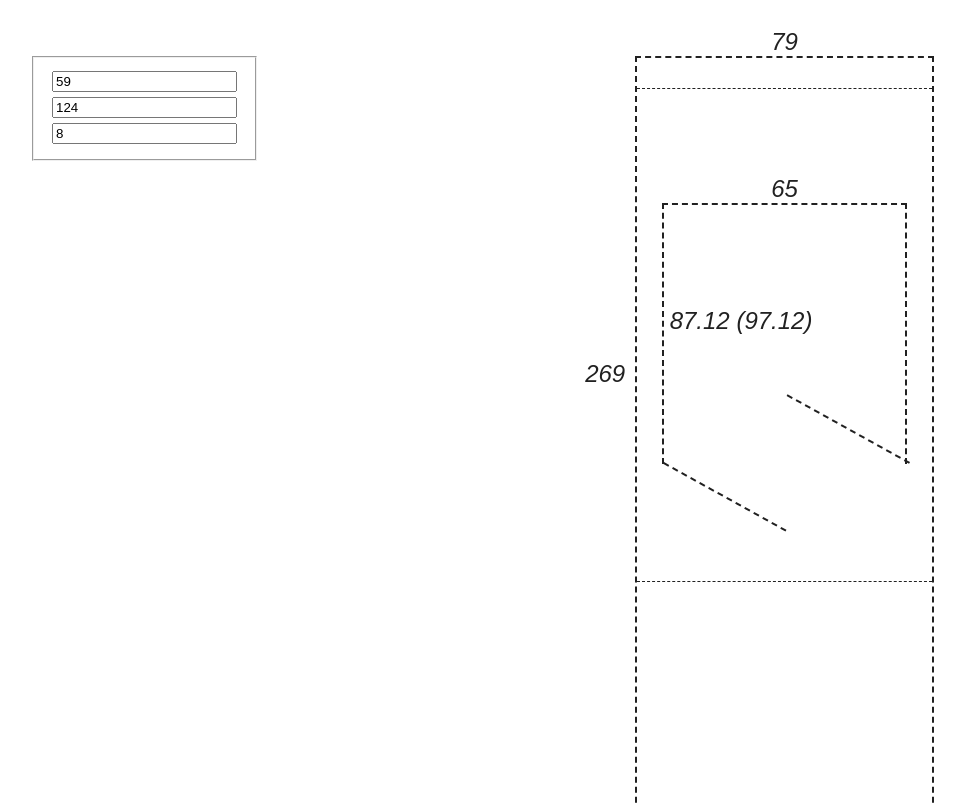
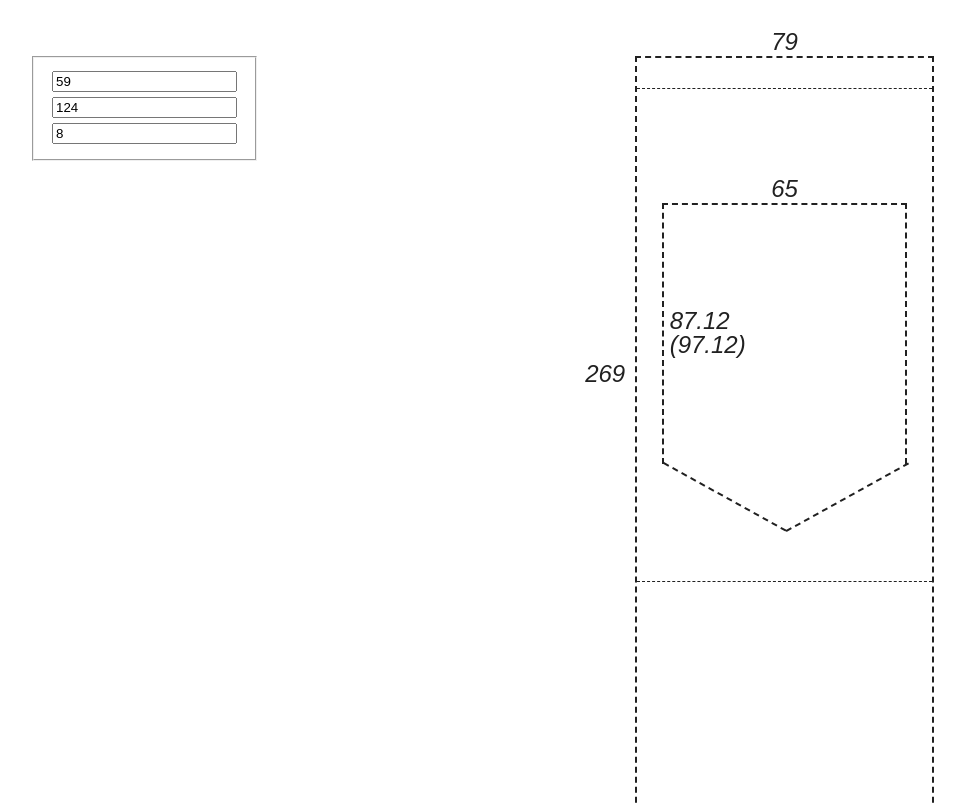
Before and after one commit to shkshk/the-formula, a plain HTML site: page index.html in a window 1280 px wide. Shown: the top 803 px of the page, without its empty margins (26-991 px from the left). Drawn offline with Linux system fonts and the light colour scheme; a web font is replaced by a local one.

Commit message:
Update 2014-06-24T15:10:44.387Z

```diff
--- a/assets/stylesheets/application.css
+++ b/assets/stylesheets/application.css
@@ -20,15 +20,15 @@ body {
     display: none;
   }
 }
-.the_formula-patterns {
+.blueprint-patterns {
   display: table-cell;
   padding: 2em 1em;
   text-align: center;
   font-family: Certege, sans-serif;
   font-style: italic;
 }
-.the_formula-felt,
-.the_formula-leather {
+.blueprint-felt,
+.blueprint-leather {
   display: inline-block;
   text-align: center;
   border: 2px dashed #212121;
@@ -36,10 +36,10 @@ body {
   -moz-box-sizing: border-box;
   box-sizing: border-box;
 }
-.the_formula-felt {
+.blueprint-felt {
   position: relative;
 }
-.the_formula-felt:before {
+.blueprint-felt:before {
   position: absolute;
   top: -28px;
   left: 0;
@@ -48,7 +48,7 @@ body {
   content: attr(data-width);
   text-align: center;
 }
-.the_formula-felt:after {
+.blueprint-felt:after {
   position: absolute;
   top: 30%;
   right: 100%;
@@ -56,18 +56,18 @@ body {
   margin-right: 12px;
   content: attr(data-height);
 }
-.the_formula-felt_border {
+.blueprint-felt_border {
   position: absolute;
   left: 0;
   right: 0;
   border-top: 1px dashed #212121;
 }
-.the_formula-leather {
+.blueprint-leather {
   position: absolute;
   margin-left: -2px;
   border-bottom: none;
 }
-.the_formula-leather:before {
+.blueprint-leather:before {
   position: absolute;
   top: -28px;
   left: 0;
@@ -76,15 +76,20 @@ body {
   content: attr(data-width);
   text-align: center;
 }
-.the_formula-leather:after {
+.blueprint-leather:after {
   position: absolute;
+  top: 30%;
+  right: 100%;
+  display: block;
+  margin-right: 12px;
+  content: attr(data-height);
+}
+.blueprint-leather:after {
   top: 40%;
   left: 0;
-  display: block;
   margin-left: 6px;
-  content: attr(data-height);
 }
-.the_formula-leather_pocket {
+.blueprint-leather_pocket {
   position: absolute;
 }
 .pocket-border {
--- a/index.html
+++ b/index.html
@@ -15,37 +15,38 @@
         <div><input type="text" v-model="params.depth" /></div>
       </fieldset>
     </form>
-    <div class="the_formula-patterns">
-      <div class="the_formula-felt"
+
+    <div class="blueprint-patterns">
+      <div class="blueprint-felt"
         v-style="width: patterns.felt.width + 'mm', height: patterns.felt.height + 'mm'"
         v-attr="data-width: patterns.felt.width, data-height: patterns.felt.height">
 
-        <div class="the_formula-felt_border" v-style="top: params.lug + 'mm'"></div>
-        <div class="the_formula-felt_border" v-style="top: (patterns.felt.height + params.lug) / 2 + 'mm'"></div>
+        <div class="blueprint-felt_border" v-style="top: params.lug + 'mm'"></div>
+        <div class="blueprint-felt_border" v-style="top: (patterns.felt.height + params.lug) / 2 + 'mm'"></div>
 
-        <div class="the_formula-leather"
+        <div class="blueprint-leather"
           v-style="
             width: patterns.leather.width + 'mm',
             height: patterns.leather.smallHeight + 'mm',
-            left: pocketPosition.left + 'mm',
-            bottom: pocketPosition.bottom +'mm'"
+            left: patterns.leather.left + 'mm',
+            bottom: patterns.leather.bottom +'mm'"
           v-attr="
             data-width: patterns.leather.width,
             data-height: patterns.leather.visibleHeight + ' (' + patterns.leather.height + ')'">
         </div>
 
-        <div class="the_formula-leather_pocket"
+        <div class="blueprint-leather_pocket"
           v-style="
             width: patterns.leather.width + 'mm',
             height: pocket.leg + 'mm',
-            left: pocketPosition.left + 'mm',
-            bottom: (pocketPosition.bottom - pocket.leg) +'mm'">
+            left: patterns.leather.left + 'mm',
+            bottom: (patterns.leather.bottom - pocket.leg) +'mm'">
 
             <div class="pocket-border pocket-border--left" v-style="
               width: pocket.hypotenuse + 'mm',
               bottom: pocket.leg + 'mm',
               -webkit-transform: 'rotate(' + pocket.angle + 'deg)',
-              -ms-transform: 'rotate(' + (-pocket.angle) + 'deg)',
+              -ms-transform: 'rotate(' + pocket.angle + 'deg)',
               transform: 'rotate(' + pocket.angle + 'deg)'">
             </div>
 
@@ -54,7 +55,7 @@
               bottom: pocket.leg + 'mm',
               -webkit-transform: 'rotate(' + (-pocket.angle) + 'deg)',
               -ms-transform: 'rotate(' + (-pocket.angle) + 'deg)',
-              transform: 'rotate(' + pocket.angle + 'deg)'">
+              transform: 'rotate(' + (-pocket.angle) + 'deg)'">
             </div>
         </div>
       </div>
```
Also changed, not shown: assets/javascripts/application.js.
